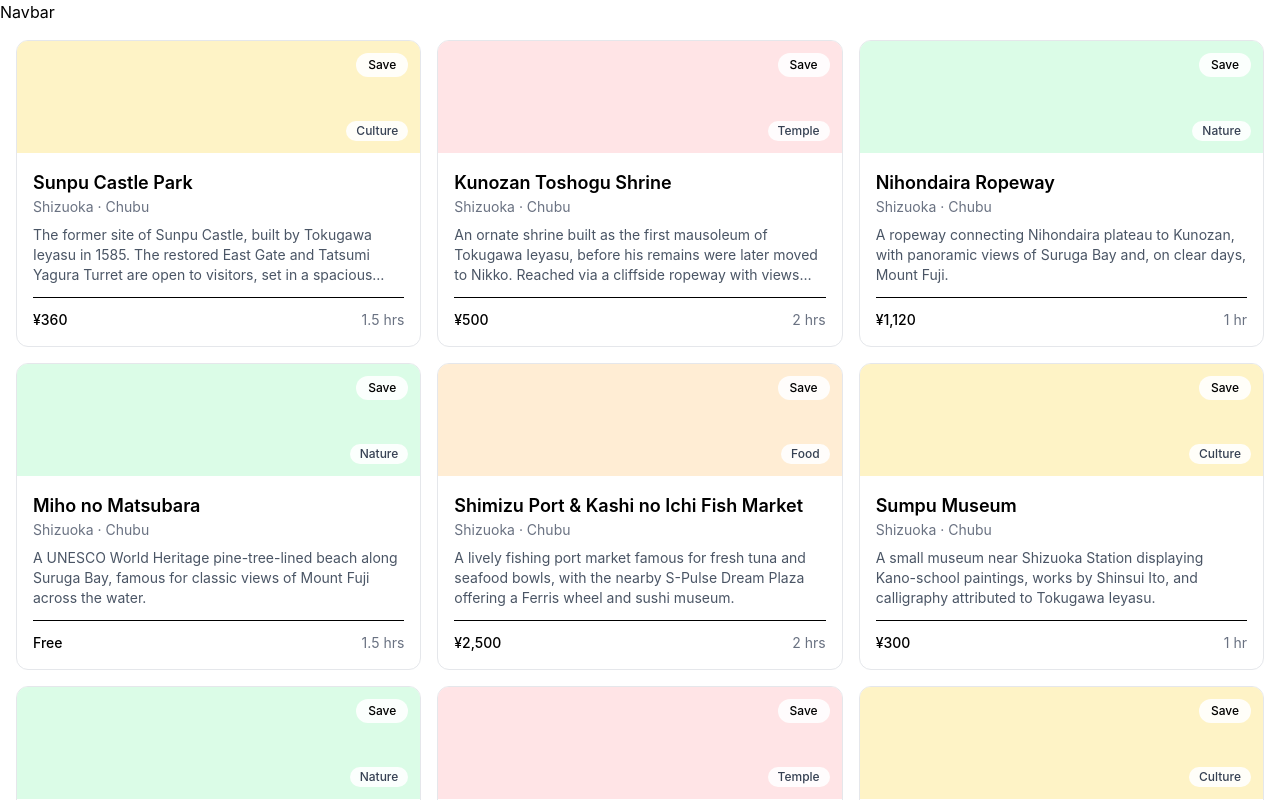
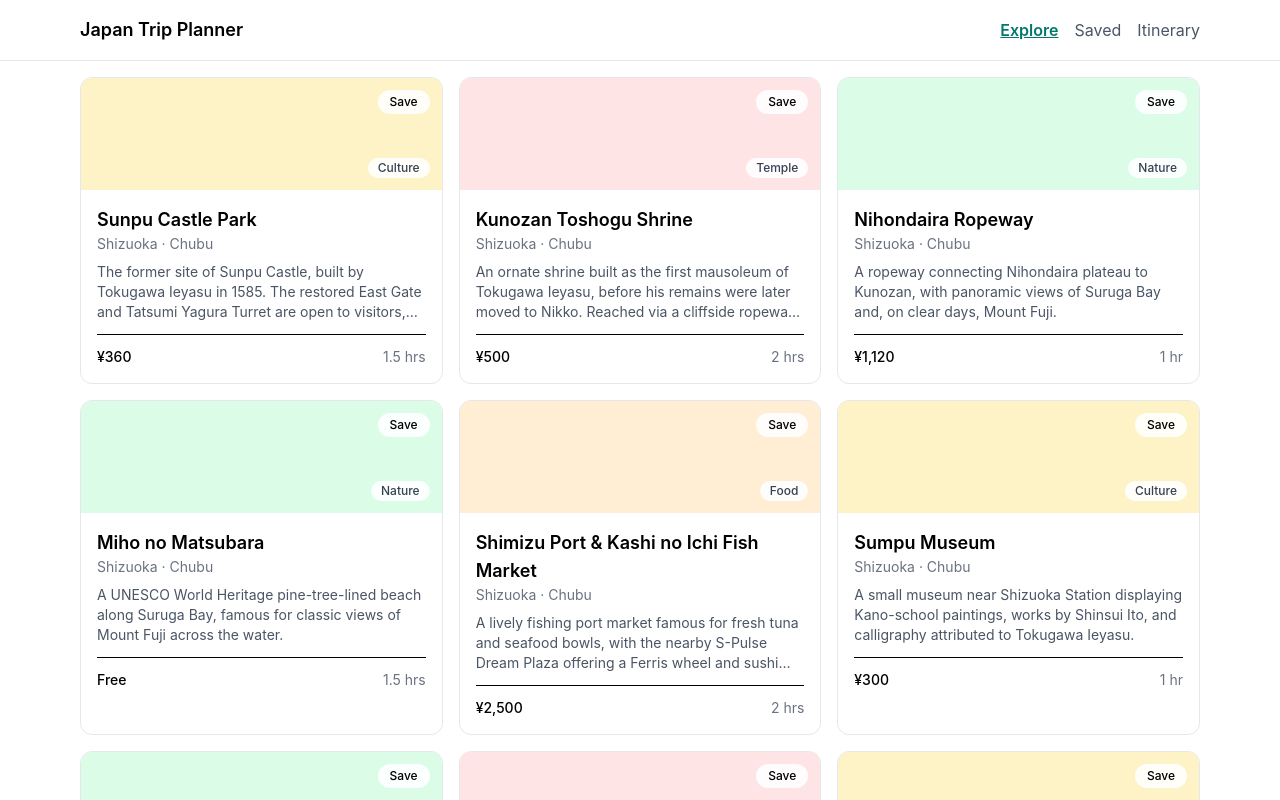
Before and after one commit to komaln26/japan-trip-planner, a React (Vite) app: page / in a window 1280 px wide. Shown: the top 800 px of the page. Built offline with nearby package versions, Linux system fonts and the light colour scheme.

Commit message:
Add Navbar with active link highlighting

```diff
--- a/src/components/Navbar.tsx
+++ b/src/components/Navbar.tsx
@@ -1,7 +1,26 @@
+import { NavLink } from "react-router-dom"
 
 const Navbar = () => {
+    const linkClass = ({ isActive }: { isActive: boolean }) => isActive ? 'font-semibold text-teal-700 underline' : 'text-gray-600 hover:text-gray-900'
     return (
-        <div>Navbar</div>
+        <header className="border-b border-gray-200 bg-white">
+            <nav aria-label="Main" className="mx-auto flex max-w-6xl items-center justify-between p-4">
+                <span className="text-lg font-semibold">Japan Trip Planner</span>
+                <ul className="flex gap-4">
+                    <li>
+                        <NavLink to="/" end className={linkClass}>Explore</NavLink>
+                    </li>
+                    <li>
+                        <NavLink to="/saved" className={linkClass}>Saved</NavLink>
+                    </li>
+                    <li>
+                        <NavLink to="/itinerary" className={linkClass}>Itinerary</NavLink>
+                    </li>
+                </ul>
+
+            </nav>
+
+        </header>
     )
 }
 
--- a/src/pages/ExplorePage.tsx
+++ b/src/pages/ExplorePage.tsx
@@ -14,7 +14,7 @@ const ExplorePage = () => {
     }
 
     return (
-        <div className="grid grid-cols-1 gap-4 p-4 sm:grid-cols-2 lg:grid-cols-3">
+        <div className="mx-auto grid max-w-6xl grid-cols-1 gap-4 p-4 sm:grid-cols-2 lg:grid-cols-3">
             {destinations.map((d) => (
                 <DestinationCard key={d.id} destination={d} isSaved={savedIds.includes(d.id)} onToggleSave={toggleSave} />
             ))}
```
